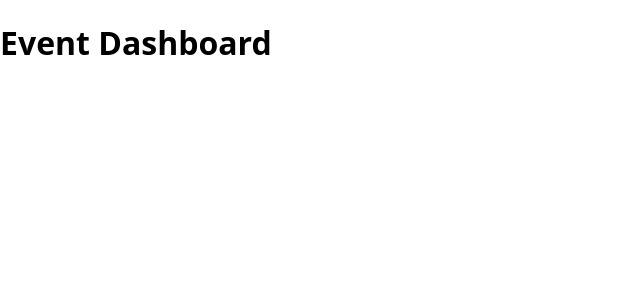
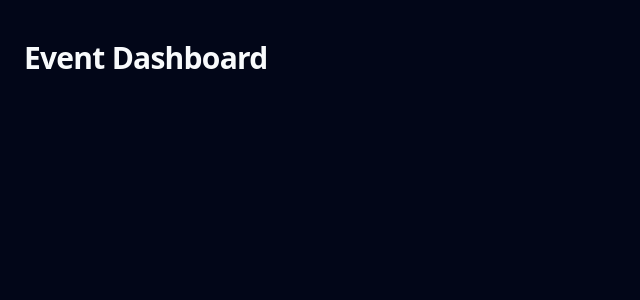
Before and after one commit to Biraj010/Assignment_Real-Time-Event-Dashboard-AP, a React (Vite) app in the folder frontend/: page / in a window 1280 px wide. Shown: the top 300 px of the page, without its empty margins (0-640 px from the left). Built offline with nearby package versions, Linux system fonts and the light colour scheme.

Commit message:
feat(frontend): configure Tailwind CSS v4 and dev API proxy

```diff
--- a/frontend/package.json
+++ b/frontend/package.json
@@ -10,8 +10,10 @@
     "preview": "vite preview"
   },
   "dependencies": {
+    "@tailwindcss/vite": "^4.3.3",
     "react": "^19.2.8",
-    "react-dom": "^19.2.8"
+    "react-dom": "^19.2.8",
+    "tailwindcss": "^4.3.3"
   },
   "devDependencies": {
     "@types/node": "^24.13.3",
--- a/frontend/src/App.tsx
+++ b/frontend/src/App.tsx
@@ -1,7 +1,9 @@
 function App() {
   return (
-    <main>
-      <h1>Event Dashboard</h1>
+    <main className="min-h-screen px-6 py-10">
+      <h1 className="text-3xl font-semibold tracking-tight text-slate-50">
+        Event Dashboard
+      </h1>
     </main>
   )
 }
--- a/frontend/src/index.css
+++ b/frontend/src/index.css
@@ -1,10 +1,9 @@
-:root {
-  font-family: system-ui, 'Segoe UI', Roboto, sans-serif;
-  color-scheme: light dark;
-  -webkit-font-smoothing: antialiased;
-  -moz-osx-font-smoothing: grayscale;
+@import "tailwindcss";
+
+html {
+  font-family: system-ui, 'Segoe UI', Roboto, Helvetica, Arial, sans-serif;
 }
 
 body {
-  margin: 0;
+  @apply m-0 min-h-screen bg-slate-950 text-slate-100 antialiased;
 }
--- a/frontend/vite.config.ts
+++ b/frontend/vite.config.ts
@@ -1,7 +1,13 @@
+import tailwindcss from '@tailwindcss/vite'
 import react from '@vitejs/plugin-react'
 import { defineConfig } from 'vite'
 
-// https://vite.dev/config/
 export default defineConfig({
-  plugins: [react()],
+  plugins: [react(), tailwindcss()],
+  server: {
+    proxy: {
+      '/api': 'http://localhost:4000',
+      '/ws': { target: 'ws://localhost:4000', ws: true },
+    },
+  },
 })
```
Also changed, not shown: 1 other file (tests, documents, lock files or other folders).
